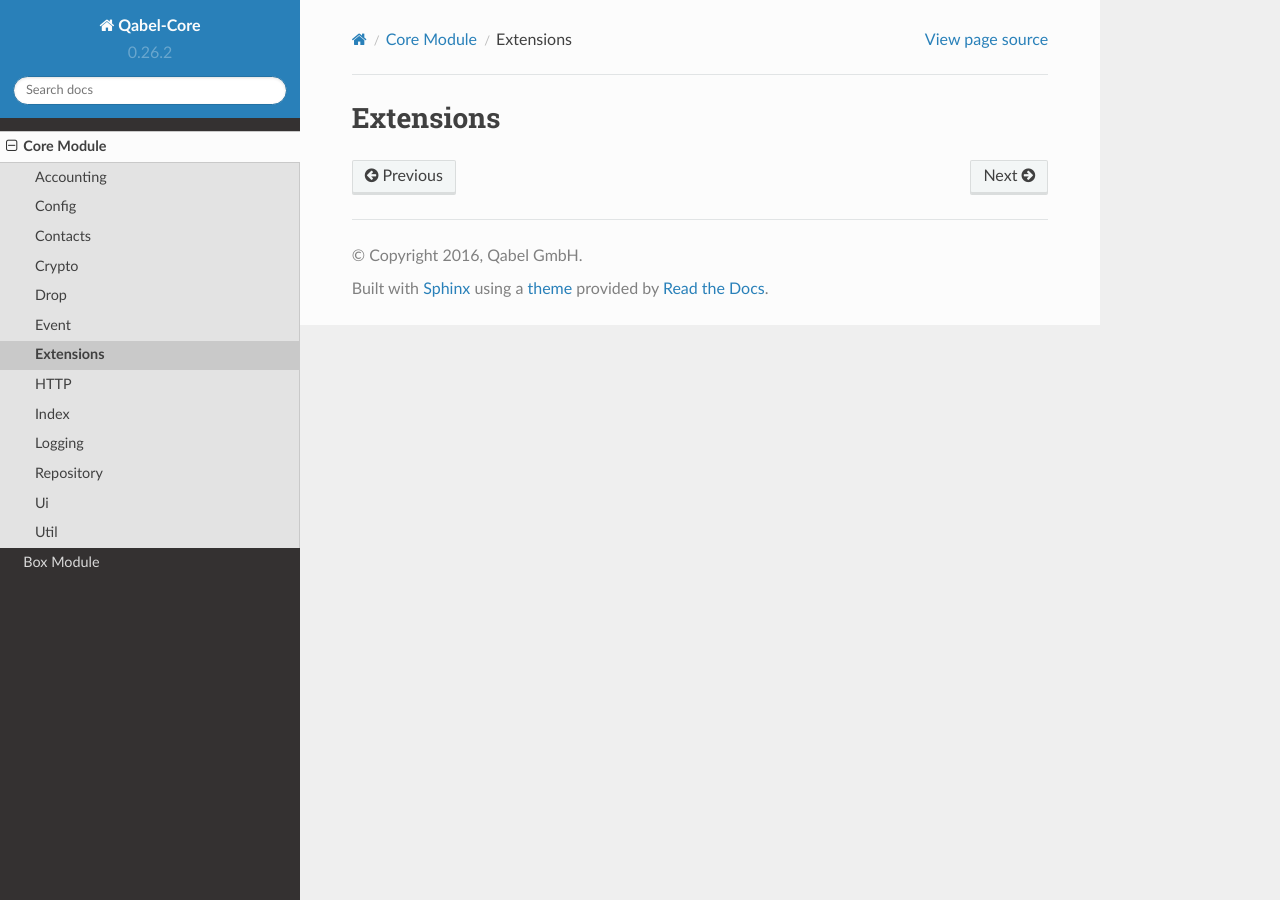
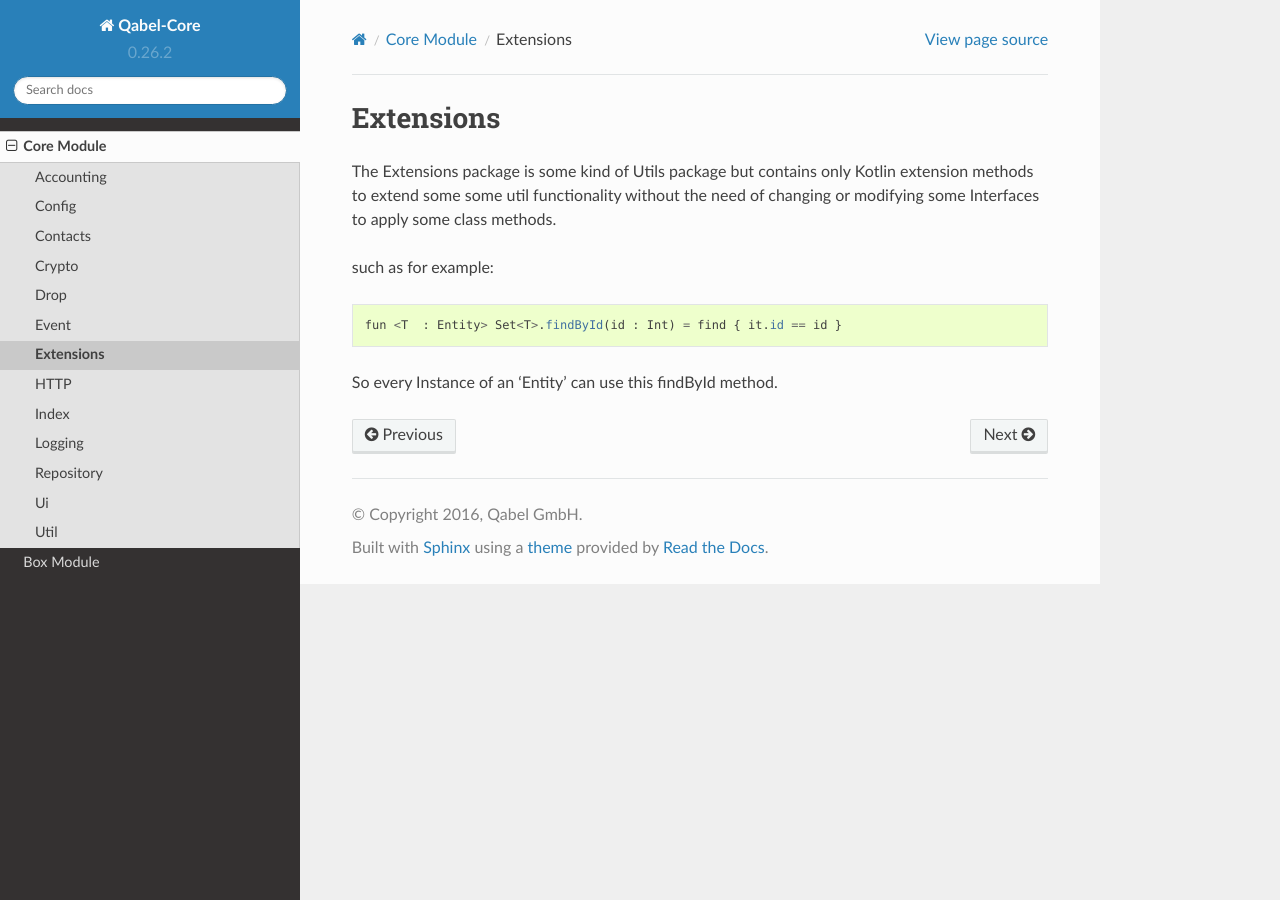
Before and after one commit to Qabel/qabel-core, a Sphinx documentation site: the page built from docs/source/core/extensions.rst, in a window 1280 px wide. Built offline with Sphinx 7.4.7 and the Read the Docs theme 2.0.0, drawn with Linux system fonts in a browser that asks for light colours.

Commit message:
extensions package

```diff
--- a/docs/source/core/extensions.rst
+++ b/docs/source/core/extensions.rst
@@ -3,3 +3,14 @@ Extensions
 
 .. toctree::
     :maxdepth: 2
+
+The Extensions package is some kind of Utils package but contains only Kotlin extension methods to extend
+some some util functionality without the need of changing or modifying some Interfaces to apply some class methods.
+
+such as for example:
+
+.. code-block:: java
+
+    fun <T  : Entity> Set<T>.findById(id : Int) = find { it.id == id }
+
+So every Instance of an 'Entity' can use this findById method.
```
